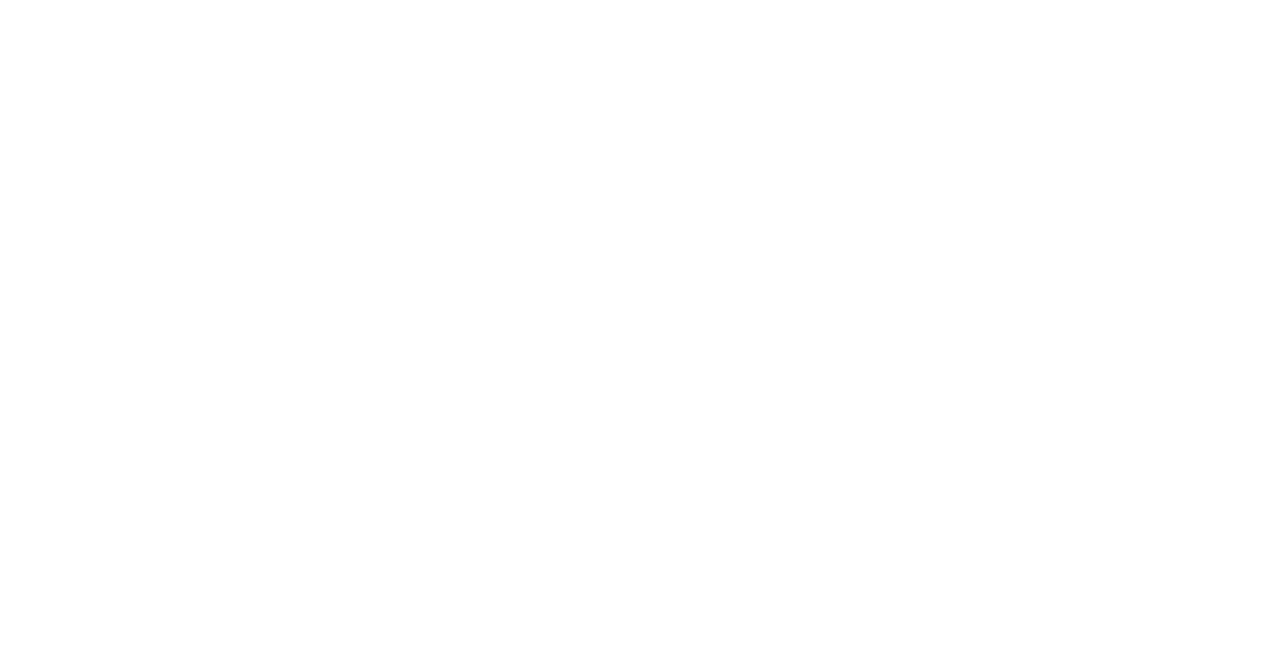
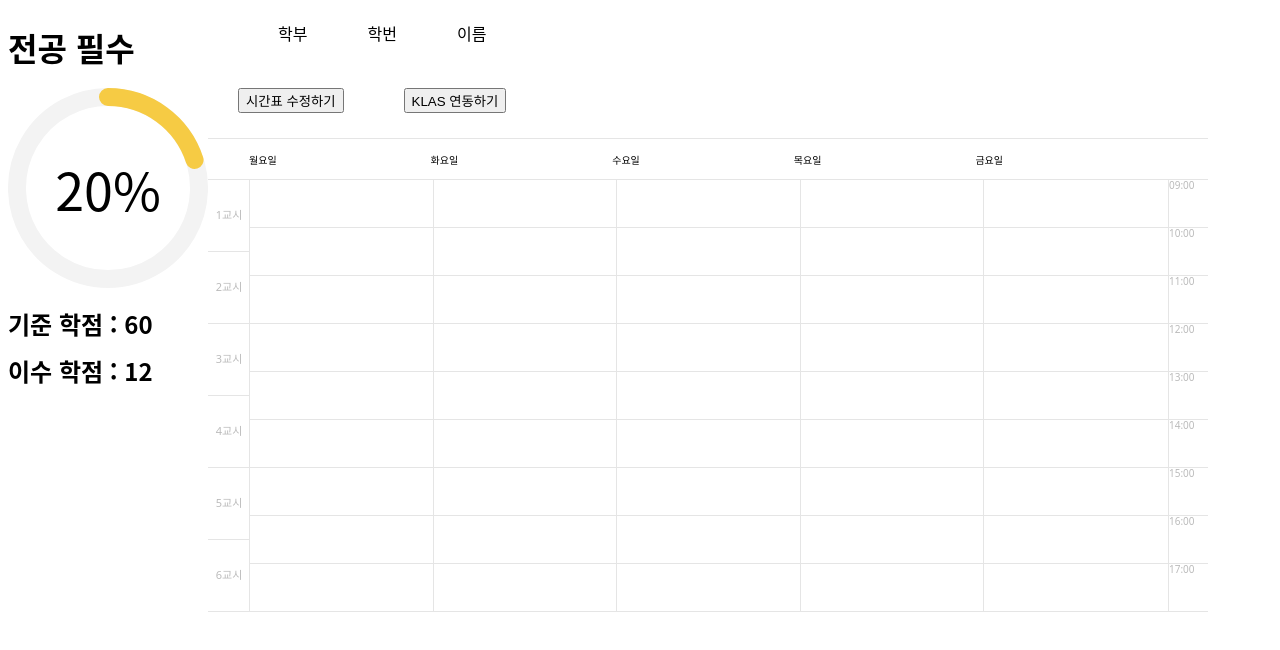
Before and after one commit to 19-21-40/KLtime_FrontEnd, a React (Create React App) app: page /MainPage in a window 1280 px wide. Before the commit this address had no page. Shown: the top 650 px of the page. Built offline with nearby package versions, Linux system fonts and the light colour scheme.

Commit message:
middle_update

```diff
--- a/package.json
+++ b/package.json
@@ -3,12 +3,15 @@
   "version": "0.1.0",
   "private": true,
   "dependencies": {
+    "@nivo/core": "^0.80.0",
+    "@nivo/pie": "^0.80.0",
     "@testing-library/jest-dom": "^5.16.4",
     "@testing-library/react": "^13.3.0",
     "@testing-library/user-event": "^13.5.0",
     "classnames": "^2.3.1",
     "react": "^18.2.0",
     "react-dom": "^18.2.0",
+    "react-minimal-pie-chart": "^8.3.0",
     "react-router-dom": "^6.3.0",
     "react-scripts": "^5.0.1",
     "styled-components": "^5.3.5",
--- a/src/App.js
+++ b/src/App.js
@@ -11,11 +11,15 @@
 import MyPage from "./routes/MyPage";
 import PasswdSearch from "./routes/PasswdSearch";
 import Userinfo from "./routes/UserInfoTest";
+import MainPage from "./routes/mainpage";
+
 
 function App() {
   return (<Router>
     <Routes>
       <Route path="/" element={<MyTimeTable/>}>
+      </Route>
+      <Route path="/MainPage" element={<MainPage/>}>
       </Route>
       <Route path="/SignUp" element={<SignUp />}>
       </Route>
--- /dev/null
+++ b/src/components/Graph.js
@@ -0,0 +1,51 @@
+import React, { useState } from 'react';
+import { PieChart } from "react-minimal-pie-chart";
+
+function Modal(){
+  return(
+    <div>
+      <h1>나는 모달 꿈을 꾸는 모달~</h1>
+    </div>
+  );
+}
+
+function Piechart(){
+  const [Lecture_list, setLecture_list] = useState(false);
+
+  return (
+    <div>
+        <h1>전공 필수</h1>
+        <PieChart
+        style={{ position: "relative", height: "200px" }}
+        data={[
+            {
+            value: 12/60*100,
+            color: "#F6CB44",
+            name: "name1",
+            },
+        ]}
+        startAngle={270}
+        reveal={12/60*100} //퍼센트 치수
+        lineWidth={18} //도넛 두께
+        background="#f3f3f3"
+        lengthAngle={(360)}
+        rounded
+        animate
+        label={({ dataEntry }) => dataEntry.value + "%"}
+        labelStyle={{
+        fontSize: "26px",
+        fill: "#33333",
+        }}
+        labelPosition={0}
+        onClick={ () => {
+          setLecture_list(true);
+        }}
+        />
+        {Lecture_list === true ? <Modal /> : null}
+        <h2>기준 학점 : 60</h2>
+        <h2>이수 학점 : 12</h2>
+    </div>
+  );
+}
+
+export default Piechart;
--- a/src/components/LectureDetail.module.css
+++ b/src/components/LectureDetail.module.css
@@ -7,6 +7,10 @@
 }
 
 .lectureDetailContainer{
+    position: fixed;
+    top: 50%;
+    left: 50%;
+    transform: translate(-50%, -50%);
     width: 301px;
     min-width: 301px;
     box-shadow: 0 2px 6px 0 rgb(0 0 0 / 10%);
--- a/src/components/SelectTimeTable.js
+++ b/src/components/SelectTimeTable.js
@@ -103,6 +103,12 @@
     return (
         <>
             <ViewTimeTableList>
+                <Select ref={selectTimeTableOption} defaultValue={userTableState.totalTimeTable_big[0].id}
+                key={userTableState.totalTimeTable_big[0].id} onChange={selectTimeTable}>
+                    {userTableState.totalTimeTable_big.map((table)=> { return (
+                        <option value={table.id} key={table.id}> {table.tableName} </option>
+                    )})}
+                </Select>
                 <Select ref={selectTimeTableOption} defaultValue={userTableState.totalTimeTable[0].id}
                 key={userTableState.totalTimeTable[0].id} onChange={selectTimeTable}>
                     {userTableState.totalTimeTable.map((table)=> { return (
--- /dev/null
+++ b/src/components/Small_info.js
@@ -0,0 +1,43 @@
+import styled from "styled-components";
+
+const Small_info_Container = styled.div `
+    display: flex;
+    flex-direction: column;
+    weight: 100px;
+    height: 100px;
+`;
+
+const Student_info = styled.ul`
+    display: flex;
+    list-style: none;
+`;
+
+const Info_list = styled.span`
+    margin: 30px;
+`;
+
+const Button_list = styled.button`
+    margin: 30px;
+`;
+
+
+function Small_info(){
+
+    return(
+        <Small_info_Container>
+            <div>
+                <Student_info>
+                    <li><Info_list>학부</Info_list></li>
+                    <li><Info_list>학번</Info_list></li>
+                    <li><Info_list>이름</Info_list></li>
+                </Student_info>
+            </div>
+            <div>
+                <Button_list>시간표 수정하기</Button_list>
+                <Button_list>KLAS 연동하기</Button_list>
+            </div>
+        </Small_info_Container>
+    );
+}
+
+export default Small_info;
--- a/src/context/UserTableContext.js
+++ b/src/context/UserTableContext.js
@@ -114,6 +114,12 @@
 ];
 
 const initialState = {
+    totalTimeTable_big:[
+        {
+            id:1,
+            tableName:"1학년_1학기",
+        }
+    ],
     totalTimeTable:[
         {
             id:1,
--- a/src/routes/MyTimeTable.js
+++ b/src/routes/MyTimeTable.js
@@ -4,6 +4,7 @@
 import Search from "../components/Search";
 import SelectTimeTable  from "../components/SelectTimeTable"
 import { UserTableProvider } from "../context/UserTableContext";
+import styled from "styled-components";
 
 // [
 //     {
@@ -33,6 +34,19 @@
 //     notes: ""
 //     }
 // ],
+
+const Total_Container = styled.div `
+    display: flex;
+`;
+
+const Right_Container = styled.div `
+    display: flex;
+    flex-direction: column;
+`;
+
+const Left_Container = styled.div `
+    display: flex;
+`;
 
 const testtotalLectures=[
     {
@@ -161,22 +175,26 @@
 
 
     return (
-        <div>
+        <Total_Container>
             <UserTableProvider>
-                <TimeTable
-                    width={1200}
-                    height={650}
-                />
-                <SelectTimeTable
+                <Right_Container>
+                    <SelectTimeTable
                     selectedLectures={selectedLectures}
                     setSelectedLectures={setSelectedLectures}
-                />
-                <Search
+                    />
+                    <Search
                     totalLectures={testtotalLectures}
-                />
-                <LectureList />
+                    />
+                    <LectureList />
+                </Right_Container>
+                <Left_Container>
+                    <TimeTable
+                    width={600}
+                    height={250}
+                    />
+                </Left_Container>
             </UserTableProvider>
-        </div>
+        </Total_Container>
 
     )
 }
--- /dev/null
+++ b/src/routes/mainpage.js
@@ -0,0 +1,39 @@
+import Piechart from "../components/Graph";
+import TimeTable from "../components/TimeTable";
+import Small_info from "../components/Small_info";
+import { UserTableProvider } from "../context/UserTableContext";
+import styled from "styled-components";
+
+const Component_position = styled.div `
+    display: flex;
+    // flex-direction: column;
+`;
+
+const Right_component = styled.div `
+    display: flex;
+    flex-direction: column;
+`;
+const Left_component = styled.div `
+    display: flex;
+    flex-direction: column;
+`;
+
+
+function MainPage(){
+
+    return (
+        <Component_position>
+            <UserTableProvider>
+                <Right_component>
+                    <Piechart />
+                </Right_component>
+                <Left_component>
+                    <Small_info />
+                    <TimeTable width={1000} height={600} />
+                </Left_component>
+            </UserTableProvider>
+        </Component_position>
+    )
+}
+
+export default MainPage;
```
Also changed, not shown: src/components/LectureDetail.js (line endings or trailing spaces), 2 other files (tests, documents, lock files or other folders).
